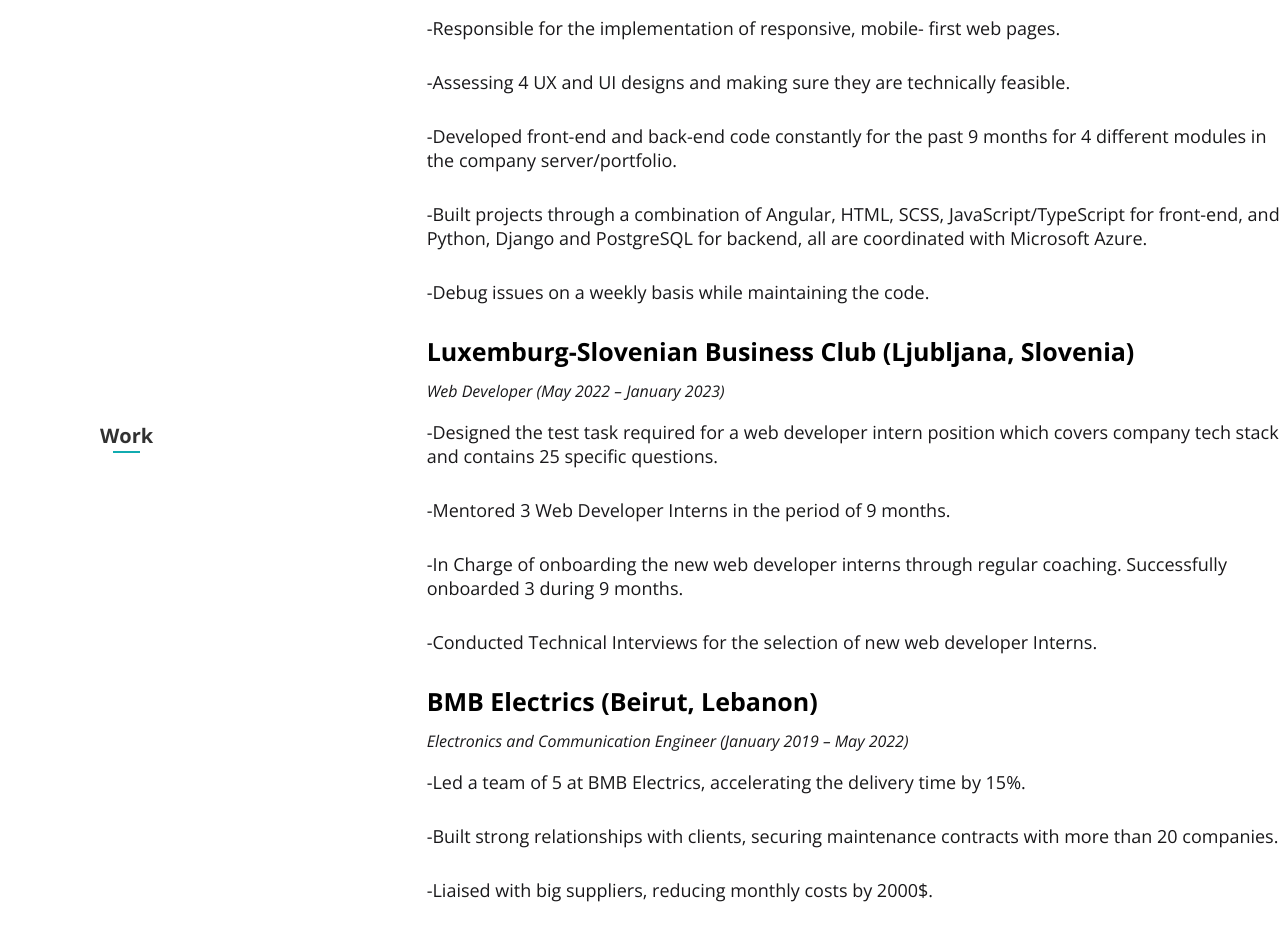
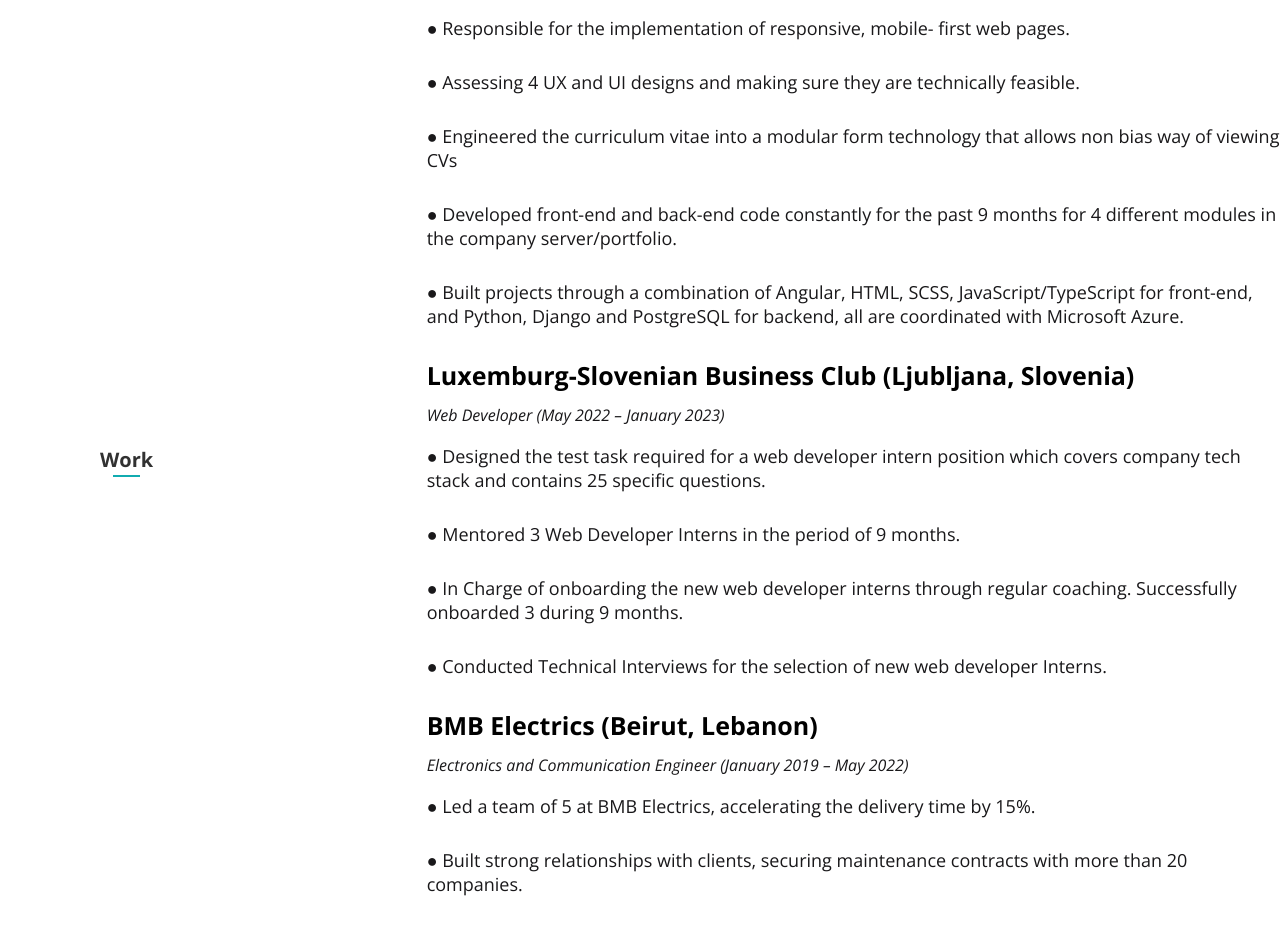
Before and after one commit to PierreBouMalham/personal-portfolio, a React (Create React App) app: page / in a window 1280 px wide. Shown: the part 1760-2689 px from the top of the page. Built offline with nearby package versions, Linux system fonts and the light colour scheme; the HTML template or start-up script is replaced by a standard one.

Commit message:
portfolio done

```diff
--- a/src/components/About/About.js
+++ b/src/components/About/About.js
@@ -18,10 +18,10 @@
             years experience working as a Electronics and Communication
             Engineer, 1 year working remotely with a UK based company as a
             Full-Stack Developer and 1 year working with a Slovenian based
-            company as a Web Developer. I am a passionate about coding and full
-            stack development. Certified and experienced Angular, React.js,
-            Python and Django Developer. Curious lifelong learner that loves the
-            work and has an appetite for challenging problems.
+            company as a Web Developer. I am a passionate about coding and web
+            development. Certified and experienced Angular, React.js, Python and
+            Django Developer. Curious lifelong learner that loves the work and
+            has an appetite for challenging problems.
           </p>
         </div>
 
@@ -36,7 +36,7 @@
 
           <div className="about__resume">
             <a
-              href="https://drive.google.com/file/d/1tjv4ABfUMrrzin8LqP3lmAa6v9mHm9AH/view?usp=sharing"
+              href="https://drive.google.com/file/d/1ijbCVdNeqmZtAPVte7X1oetFe0nyVEjz/view?usp=sharing"
               target="_blank"
               rel="noreferrer"
             >
--- a/src/components/Resume/Resume.js
+++ b/src/components/Resume/Resume.js
@@ -16,39 +16,42 @@
             <h1>CyberRATSS Ltd. (Swindon, United Kingdom)</h1>
             <h4>Full Stack Developer (May 2022 – January 2023)</h4>
             <p>
-              -Responsible for the implementation of responsive, mobile- first
+              ● Responsible for the implementation of responsive, mobile- first
               web pages.
             </p>
             <p>
-              -Assessing 4 UX and UI designs and making sure they are
+              ● Assessing 4 UX and UI designs and making sure they are
               technically feasible.
             </p>
             <p>
-              -Developed front-end and back-end code constantly for the past 9
+              ● Engineered the curriculum vitae into a modular form technology
+              that allows non bias way of viewing CVs
+            </p>
+            <p>
+              ● Developed front-end and back-end code constantly for the past 9
               months for 4 different modules in the company server/portfolio.
             </p>
             <p>
-              -Built projects through a combination of Angular, HTML, SCSS,
+              ● Built projects through a combination of Angular, HTML, SCSS,
               JavaScript/TypeScript for front-end, and Python, Django and
               PostgreSQL for backend, all are coordinated with Microsoft Azure.
             </p>
-            <p>-Debug issues on a weekly basis while maintaining the code.</p>
           </div>
           <div className="resume__info">
             <h1>Luxemburg-Slovenian Business Club (Ljubljana, Slovenia)</h1>
             <h4>Web Developer (May 2022 – January 2023)</h4>
             <p>
-              -Designed the test task required for a web developer intern
+              ● Designed the test task required for a web developer intern
               position which covers company tech stack and contains 25 specific
               questions.
             </p>
-            <p>-Mentored 3 Web Developer Interns in the period of 9 months.</p>
+            <p>● Mentored 3 Web Developer Interns in the period of 9 months.</p>
             <p>
-              -In Charge of onboarding the new web developer interns through
+              ● In Charge of onboarding the new web developer interns through
               regular coaching. Successfully onboarded 3 during 9 months.
             </p>
             <p>
-              -Conducted Technical Interviews for the selection of new web
+              ● Conducted Technical Interviews for the selection of new web
               developer Interns.
             </p>
             <div className="resume__info">
@@ -57,22 +60,22 @@
                 Electronics and Communication Engineer (January 2019 – May 2022)
               </h4>
               <p>
-                -Led a team of 5 at BMB Electrics, accelerating the delivery
+                ● Led a team of 5 at BMB Electrics, accelerating the delivery
                 time by 15%.
               </p>
               <p>
-                -Built strong relationships with clients, securing maintenance
+                ● Built strong relationships with clients, securing maintenance
                 contracts with more than 20 companies.
               </p>
               <p>
-                -Liaised with big suppliers, reducing monthly costs by 2000$.
+                ● Liaised with big suppliers, reducing monthly costs by 2000$.
               </p>
               <p>
-                -Identified the potential within the territory and determined
+                ● Identified the potential within the territory and determined
                 new opportunities for growth.
               </p>
               <p>
-                -Engaged in business development to significantly increase
+                ● Engaged in business development to significantly increase
                 revenue by 30% within assigned territory.
               </p>
             </div>
```
